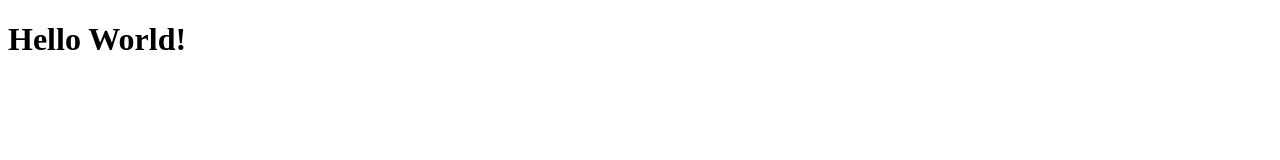
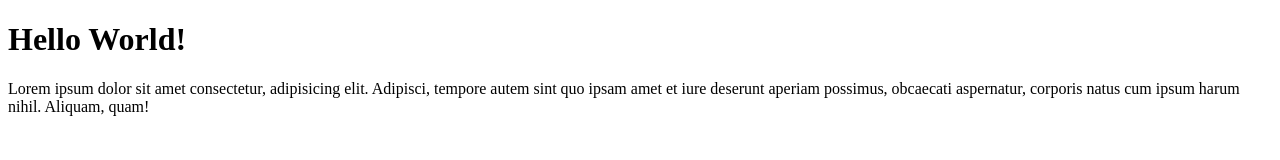
Before and after one commit to marissastr/percobaan2, a plain HTML site: page index.html in a window 1280 px wide. Drawn offline with Linux system fonts and the light colour scheme.

Commit message:
menambahkan paragraf

```diff
--- a/index.html
+++ b/index.html
@@ -10,6 +10,7 @@
 
 <body>
     <h1> Hello World! </h1>
+    <p> Lorem ipsum dolor sit amet consectetur, adipisicing elit. Adipisci, tempore autem sint quo ipsam amet et iure deserunt aperiam possimus, obcaecati aspernatur, corporis natus cum ipsum harum nihil. Aliquam, quam!</p>
 </body>
 
 </html>
```
